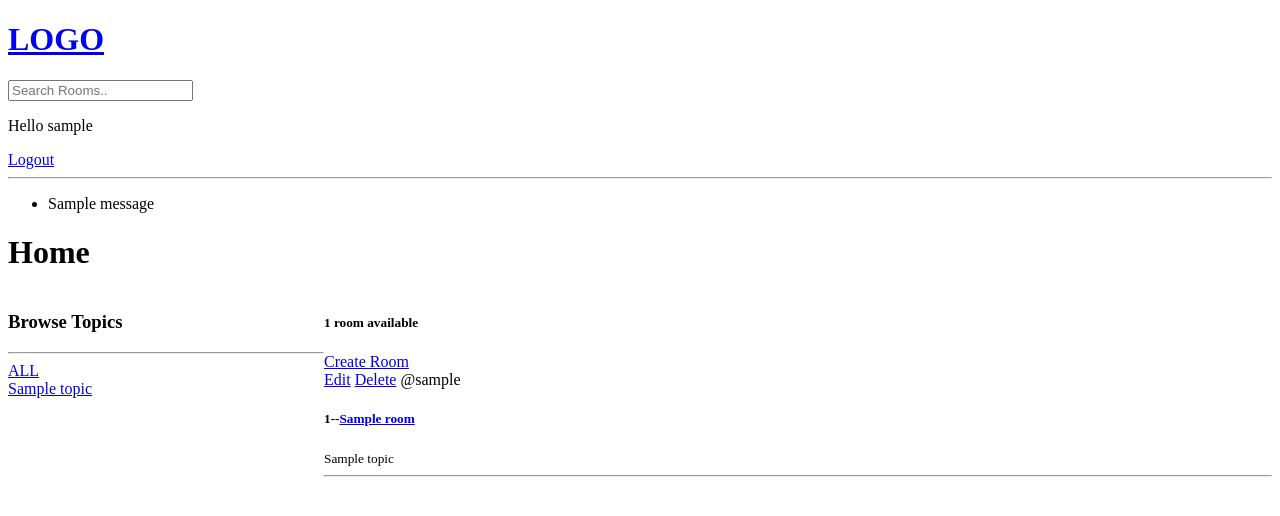
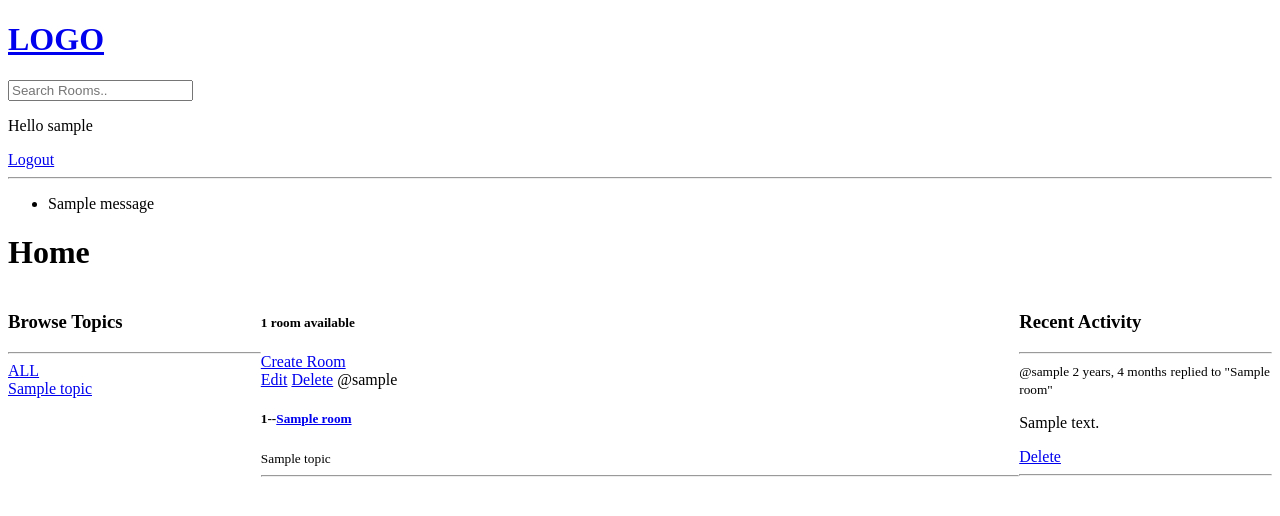
Before and after one commit to Akhadafi/Hotel, a Django app: page / in a window 1280 px wide. Shown: the top 516 px of the page. Run offline with Django 3.2, Linux system fonts and the light colour scheme; a user stored in the database is signed in; tables that the repository leaves empty hold one stand-in row (values such as "Sample post"); one stand-in notice (Sample message) is shown.

Commit message:
Umpan Aktivitas

```diff
--- a/base/models.py
+++ b/base/models.py
@@ -32,5 +32,8 @@ class Message(models.Model):
     updated = models.DateTimeField(auto_now=True)
     created = models.DateTimeField(auto_now_add=True)
 
+    class Meta:
+        ordering = ["-updated", "created"]
+
     def __str__(self):
         return self.body[0:50]
--- /dev/null
+++ b/base/templates/base/activity_component.html
@@ -0,0 +1,13 @@
+<h3>Recent Activity</h3>
+<hr />
+{% for message in room_messages %}
+<div>
+  <small>@{{message.user}} {{message.created|timesince}}</small>
+  <small>replied to "{{message.room}}"</small>
+  <p>{{message}}</p>
+  {% if request.user == message.user %}
+  <a href="{% url 'delete-message' message.id %}">Delete</a>
+  {% endif %}
+  <hr />
+</div>
+{% endfor %}
--- /dev/null
+++ b/base/templates/base/feed_component.html
@@ -0,0 +1,15 @@
+<div>
+  {% for room in rooms %}
+  <div>
+    {% if request.user == room.host %}
+    <a href="{% url 'update-room' room.id %}">Edit</a>
+    <a href="{% url 'delete-room' room.id %}">Delete</a>
+    {% endif %}
+
+    <span>@{{room.host}}</span>
+    <h5>{{room.id}}--<a href="{% url 'room' room.id %}">{{room.name}}</a></h5>
+    <small>{{room.topic.name}}</small>
+    <hr />
+  </div>
+  {% endfor %}
+</div>
--- a/base/templates/base/home.html
+++ b/base/templates/base/home.html
@@ -6,46 +6,21 @@
 <style>
   .home-container {
     display: grid;
-    grid-template-columns: 1fr 3fr;
+    grid-template-columns: 1fr 3fr 1fr;
   }
 </style>
 
 <h1>Home</h1>
 <div class="home-container">
-  <div>
-    <h3>Browse Topics</h3>
-    <hr />
-    <div>
-      <a href="{% url 'home' %}">ALL</a>
-    </div>
-    {% for topic in topics %}
-    <div>
-      <a href="{% url 'home' %}?q={{topic.name}}">{{topic.name}}</a>
-    </div>
-    {% endfor %}
-  </div>
+  <div>{% include 'base/topics_component.html' %}</div>
 
   <div>
     <h5>{{room_count}} room available</h5>
     <a href="{% url 'create-room' %}">Create Room</a>
-    <div>
-      {% for room in rooms %}
-      <div>
-        {% if request.user == room.host %}
-        <a href="{% url 'update-room' room.id %}">Edit</a>
-        <a href="{% url 'delete-room' room.id %}">Delete</a>
-        {% endif %}
+    {% include 'base/feed_component.html' %}
+  </div>
 
-        <span>@{{room.host}}</span>
-        <h5>
-          {{room.id}}--<a href="{% url 'room' room.id %}">{{room.name}}</a>
-        </h5>
-        <small>{{room.topic.name}}</small>
-        <hr />
-      </div>
-      {% endfor %}
-    </div>
-  </div>
+  <div>{% include 'base/activity_component.html' %}</div>
 </div>
 {% endblock content %}
 <!-- Content -->
--- /dev/null
+++ b/base/templates/base/topics_component.html
@@ -0,0 +1,10 @@
+<h3>Browse Topics</h3>
+<hr />
+<div>
+  <a href="{% url 'home' %}">ALL</a>
+</div>
+{% for topic in topics %}
+<div>
+  <a href="{% url 'home' %}?q={{topic.name}}">{{topic.name}}</a>
+</div>
+{% endfor %}
--- a/base/views.py
+++ b/base/views.py
@@ -68,18 +68,20 @@ def home(request):
 
     topics = Topic.objects.all()
     room_count = rooms.count()
+    room_messages = Message.objects.filter(Q(room__topic__name__icontains=q))
 
     context = {
         "rooms": rooms,
         "topics": topics,
         "room_count": room_count,
+        "room_messages": room_messages,
     }
     return render(request, "base/home.html", context)
 
 
 def room(request, pk):
     room = Room.objects.get(id=pk)
-    room_messages = room.message_set.all().order_by("-created")
+    room_messages = room.message_set.all()
     participants = room.participants.all()
 
     if request.method == "POST":
```
